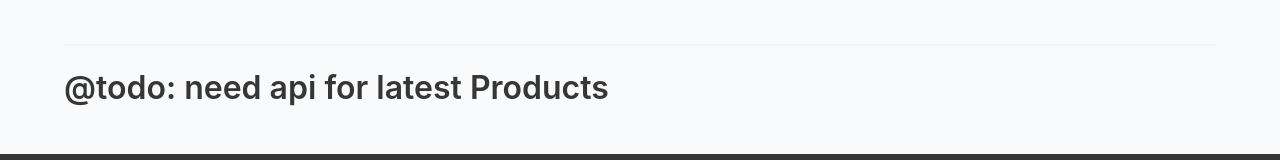
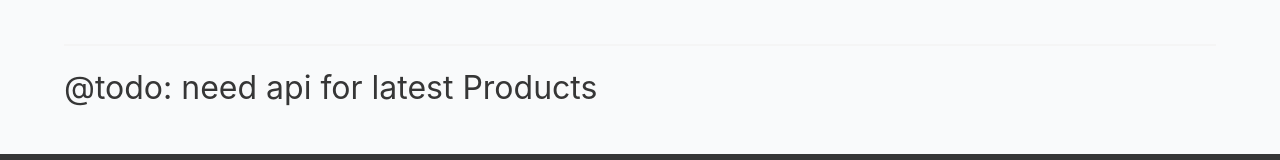
Before and after one commit to solutionDrive/SyliusPWAExample, a Vue app: page /#/ in a window 1280 px wide. Shown: the part 240-400 px from the top of the page. Built offline with nearby package versions, Linux system fonts and the light colour scheme; no server answers.

Commit message:
fix e2e test

```diff
--- a/src/components/Home.vue
+++ b/src/components/Home.vue
@@ -2,7 +2,9 @@
     <div class="section">
         <div class="container">
             <hr>
-            <h1 class="title">@todo: need api for latest Products</h1>
+            <div class="title">
+                <h1>@todo: need api for latest Products</h1>
+            </div>
         </div>
     </div>
 </template>
```
Also changed, not shown: 1 other file (tests, documents, lock files or other folders).
